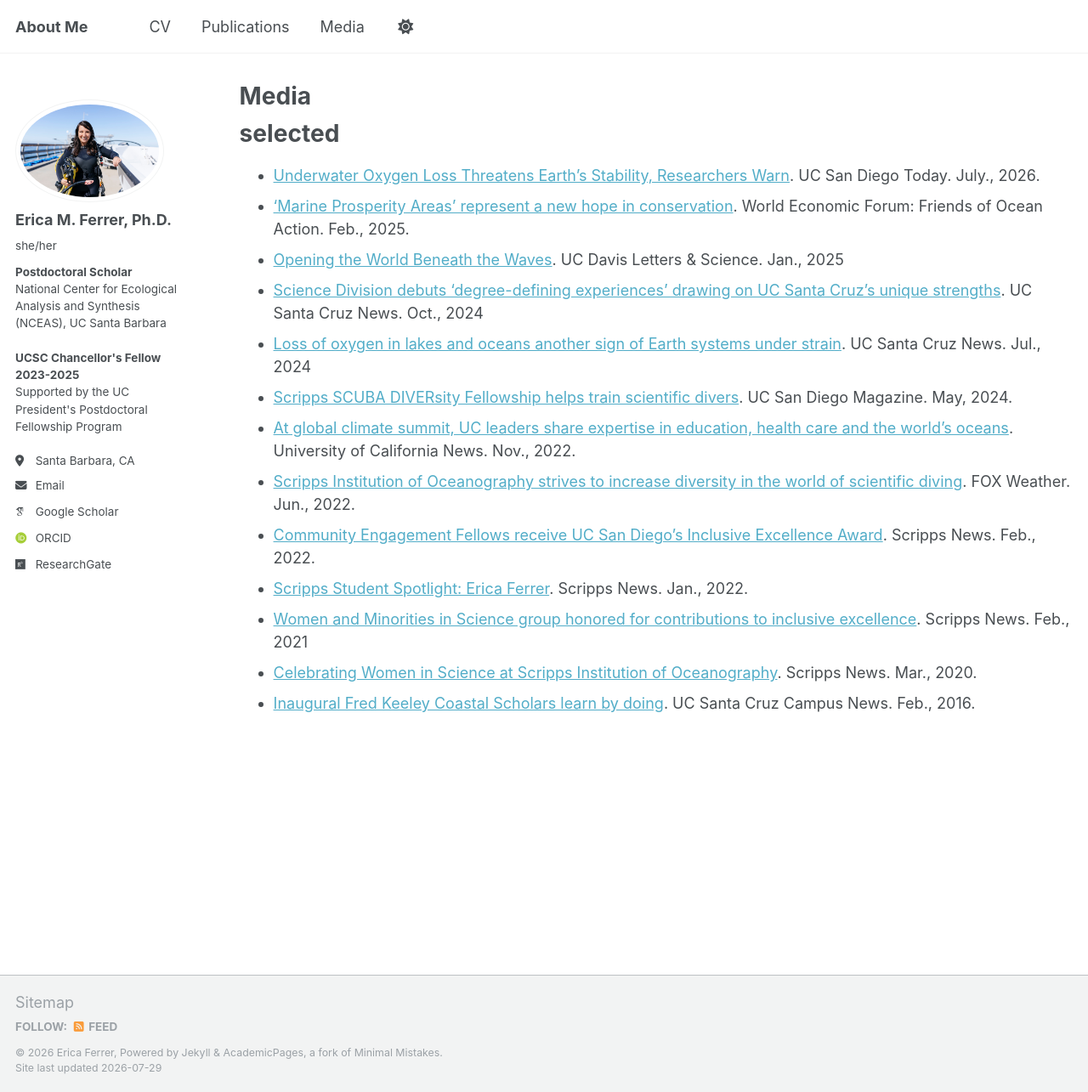
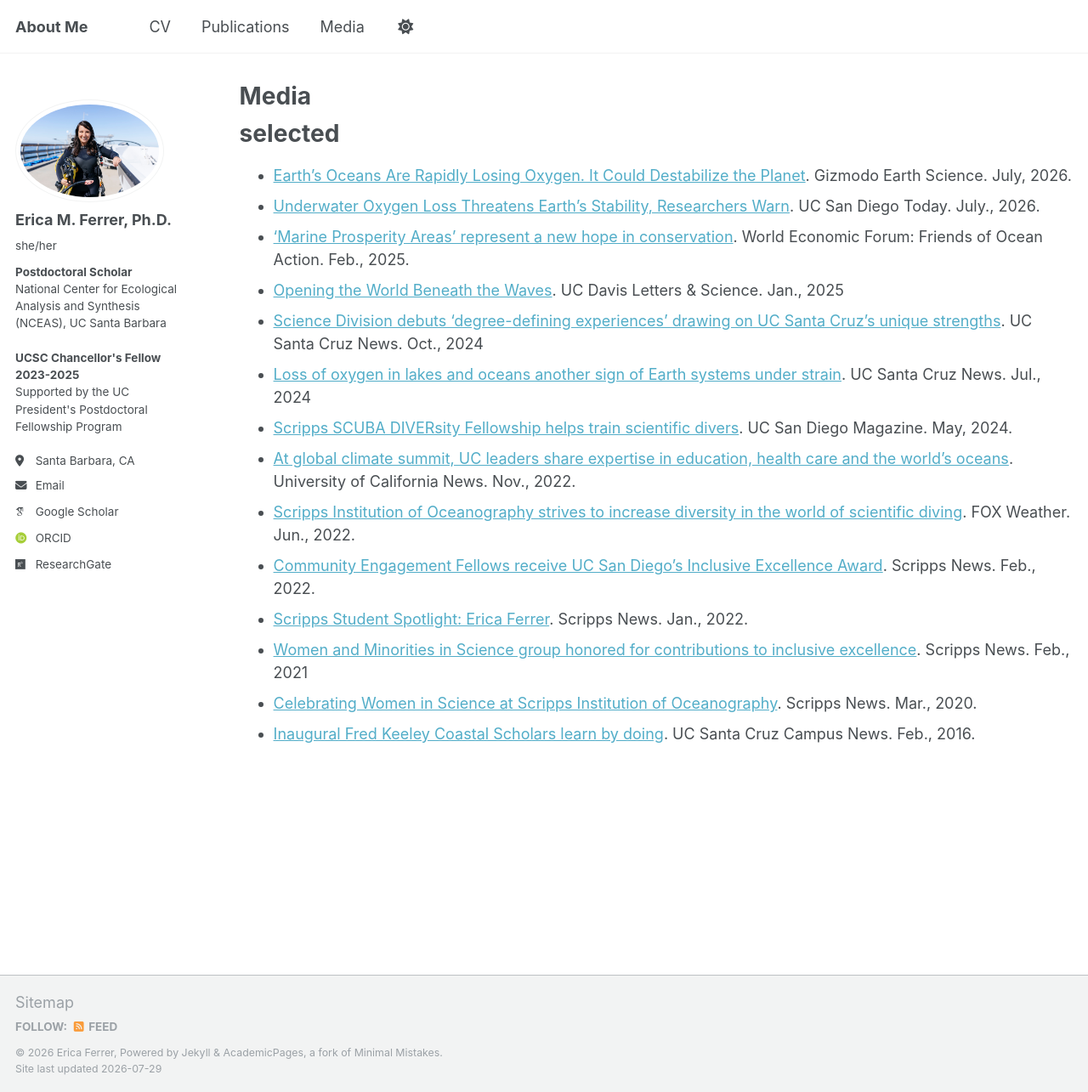
Before and after one commit to emferrer/emferrer.github.io, a Jekyll site: the page built from _pages/media.md, in a window 1280 px wide and 1285 px high. Shown: the whole window at 85% size. Built offline with Jekyll 4.4.1, drawn with Linux system fonts in a browser that asks for light colours; some web fonts are replaced; a script that is not in the unit is left out.

Commit message:
Update media.md

```diff
--- a/_pages/media.md
+++ b/_pages/media.md
@@ -9,6 +9,7 @@ author_profile: true
 
 selected
 ======
+* [Earth’s Oceans Are Rapidly Losing Oxygen. It Could Destabilize the Planet](https://gizmodo.com/earths-oceans-are-rapidly-losing-oxygen-it-could-destabilize-the-planet-2000787781). Gizmodo Earth Science. July, 2026.
 * [Underwater Oxygen Loss Threatens Earth’s Stability, Researchers Warn](https://today.ucsd.edu/story/underwater-oxygen-loss-threatens-earths-stability-researchers-warn). UC San Diego Today. July., 2026.
 * [‘Marine Prosperity Areas’ represent a new hope in conservation](https://www.weforum.org/friends-of-ocean-action/marine-prosperity-areas-represent-a-new-hope-in-conservation/). World Economic Forum: Friends of Ocean Action. Feb., 2025.
 * [Opening the World Beneath the Waves](https://eps.ucdavis.edu/news/opening-world-beneath-waves). UC Davis Letters & Science. Jan., 2025
```
